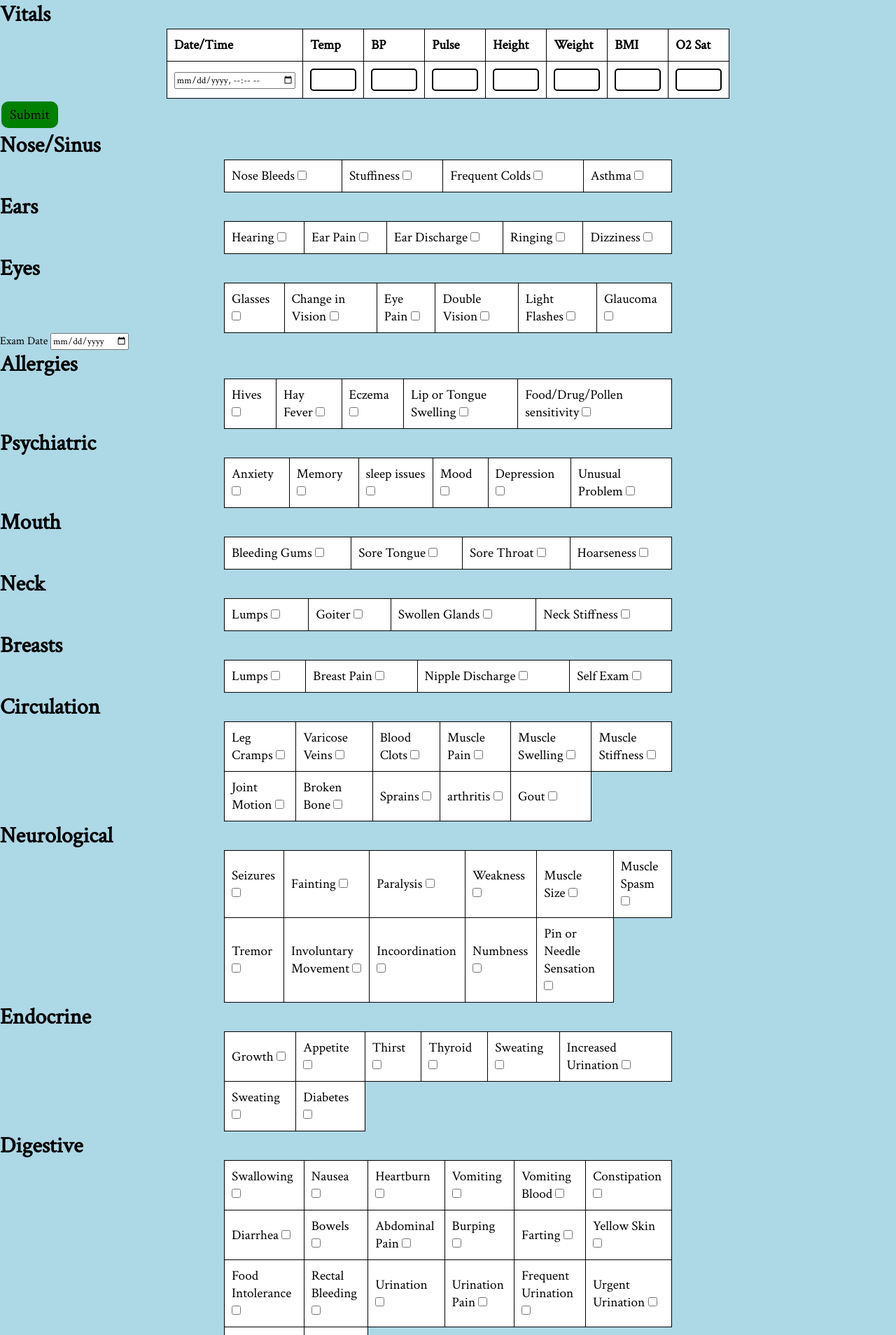
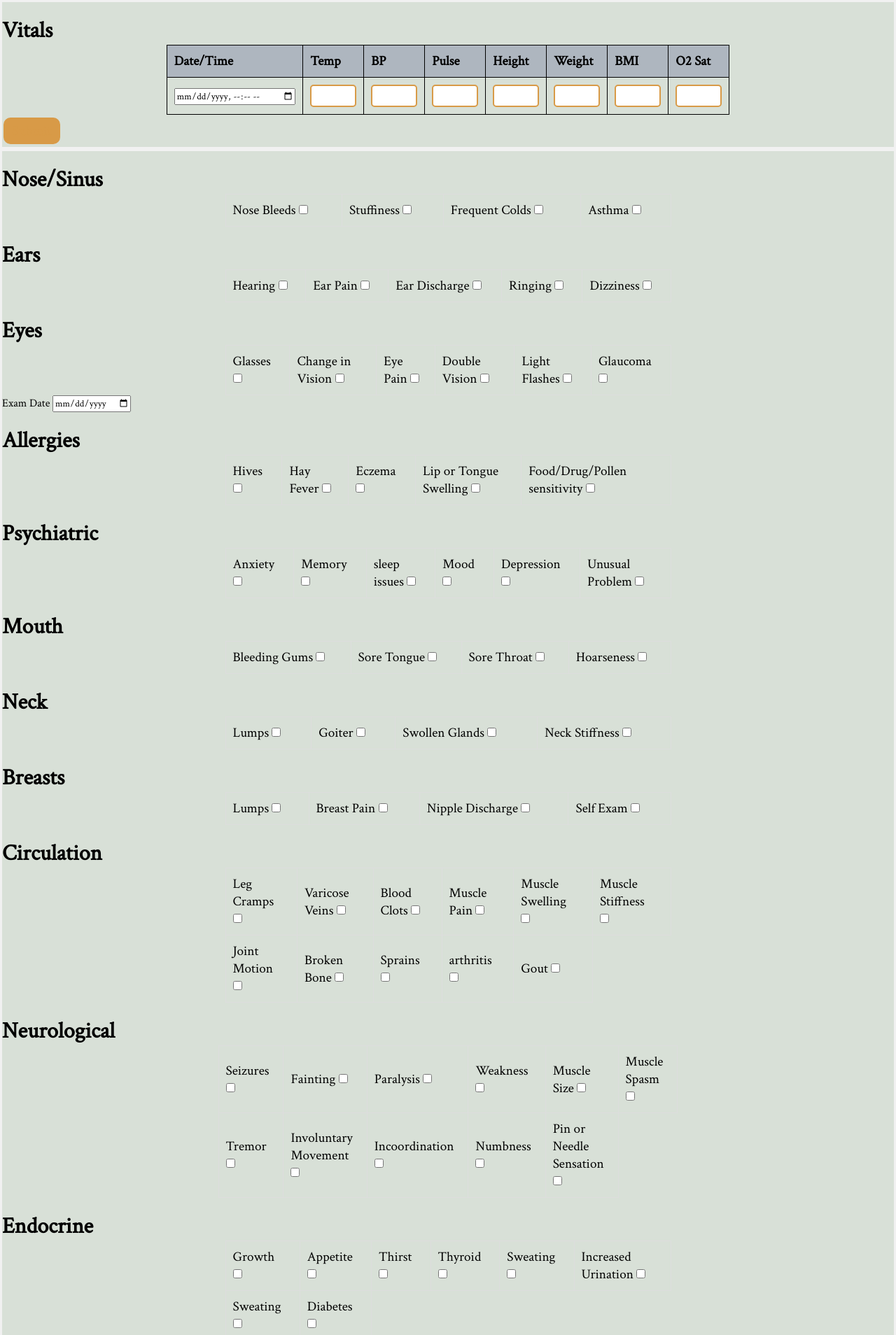
Before and after one commit to cis4150-2023/clinic, a PHP site: page /MedicalRecord.html in a window 1280 px wide. Shown: the top 1908 px of the page at 70% size. Run offline with PHP 8.4, Linux system fonts and the light colour scheme.

Commit message:
Add files via upload

```diff
--- a/Clinic23/main/style.css
+++ b/Clinic23/main/style.css
@@ -1,13 +1,11 @@
 @import url("https://fonts.googleapis.com/css2?family=Bitter&family=Crimson+Text&display=swap");
 
 :root {
-    --text: yellow;
-    --highlight: navy;
-    --button: green;
-    --buttonTxt: black;
-    --backgrnd: lightblue;
-    --form: white;
-    --border: black;
+    --text: #d89a47;
+    --highlight: #27474e;
+    --button: #d89a47;
+    --backgrnd: #d8e0d7;
+    --form: whitesmoke;
 }
 
 * {
@@ -43,11 +41,10 @@ table {
 }
 
 td, th {
-  border: 1px solid #000000;
+  border: 1px solid #dddddd;
   text-align: left;
   padding: 10px;
   font-size:1.2em;
-    background-color: var(--form);
 }
 footer {
     background-color: var(--highlight);
@@ -69,7 +66,7 @@ a:visited {
     background-color: var(--button);
     border: none;
     border-radius: 0.5em;
-    color: var(--buttonTxt);
+    color: var(--button);
     font-size: 1.25em;
     padding: 6px 12px;
     text-decoration: none;
@@ -89,9 +86,7 @@ h2 {
     color: var(--text);
     font-size: 2em;
 }
-h3{
-    color: var(--text);
-}
+
 .placeholder {
     height: 75px;
     width: 100%;
@@ -118,9 +113,9 @@ h3{
 
 input[type="submit"] {
     background-color: var(--button);
-    border: var(--border);
+    border: none;
     border-radius: 0.5em;
-    color: var(--buttonTxt);
+    color: var(--text);
     font-size: 1.25em;
     padding: 6px 12px;
     text-decoration: none;
@@ -134,12 +129,40 @@ input[type="submit"]:active {
 }
 
 input[type="text"] {
-    border: 2px solid var(--border);
+    border: 2px solid var(--text);
     border-radius: 5px;
     padding: 5px;
 }
 
 /*********** Begin Medical Profile Page **************/
+
+.vitals h1
+    {
+        padding-top: 20px;
+    }
+.vitals table
+    {
+        border: 1px solid black;
+        border-collapse:collapse;
+    }
+.vitals th
+    {
+        border: 1px solid black;
+        background-color:#aeb6bf;
+    }
+.vitals td
+    {
+        border: 1px solid black;
+    }
+.rostables h1
+    {
+        padding-top: 20px;
+    }
+.rostables td
+    {
+        padding-right: 20px;
+        text-align: left;
+    }
 
 #profileGrid {
     border: 0;
@@ -527,7 +550,7 @@ input.patientSideMenuLink:active,
 /********* End Note and Note History Page ************/
 .searchNav {
   overflow: hidden;
-  background-color: --backgrnd;
+  background-color: #e9e9e9;
 }
 
 /* Style the links inside the navigation bar */
@@ -542,7 +565,7 @@ input.patientSideMenuLink:active,
 }
 
 .searchNav a:hover {
-  background-color: --highlight;
+  background-color: #ddd;
 }
 
 .searchNav a.active {
@@ -561,7 +584,7 @@ input.patientSideMenuLink:active,
 
 
 /*for login page*/
-form {border: 3px solid --form;}
+form {border: 3px solid #f1f1f1;}
 
 .container input[type=text], input[type=password] {
   width: 100%;
@@ -573,8 +596,8 @@ form {border: 3px solid --form;}
 }
 
 button {
-  background-color: var(--button);
-  color: --buttonTxt;
+  background-color: var(--highlight);
+  color: white;
   padding: 14px 20px;
   margin: 8px 0;
   border: none;
```
